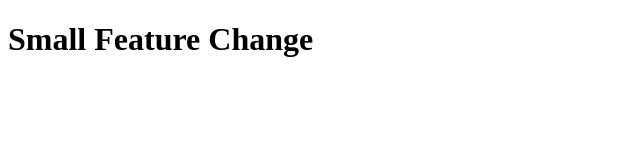
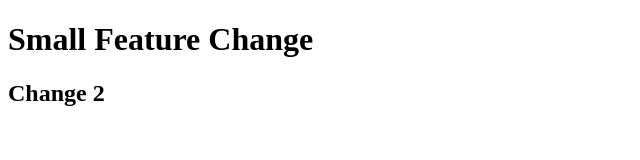
Before and after one commit to Khaprel/background-generator, a plain HTML site: page index.html in a window 1280 px wide. Shown: the whole page, without its empty margins (0-640 px from the left). Drawn offline with Linux system fonts and the light colour scheme.

Commit message:
Change h1/h2

```diff
--- a/index.html
+++ b/index.html
@@ -8,6 +8,7 @@
 </head>
 <body>
     <h1>Small Feature Change</h1>
+    <h2>Change 2</h2>
 
 </body>
 </html>
```
